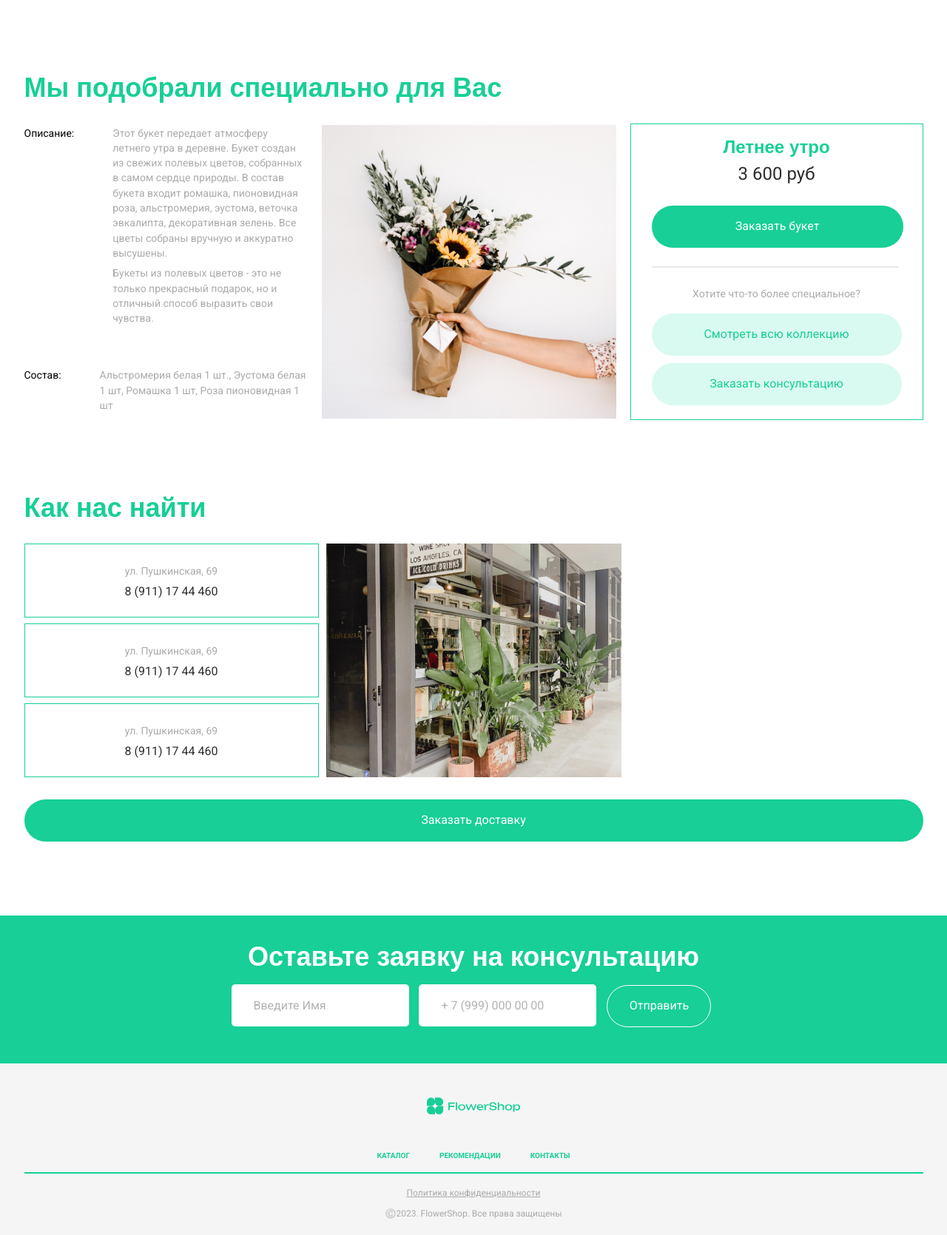
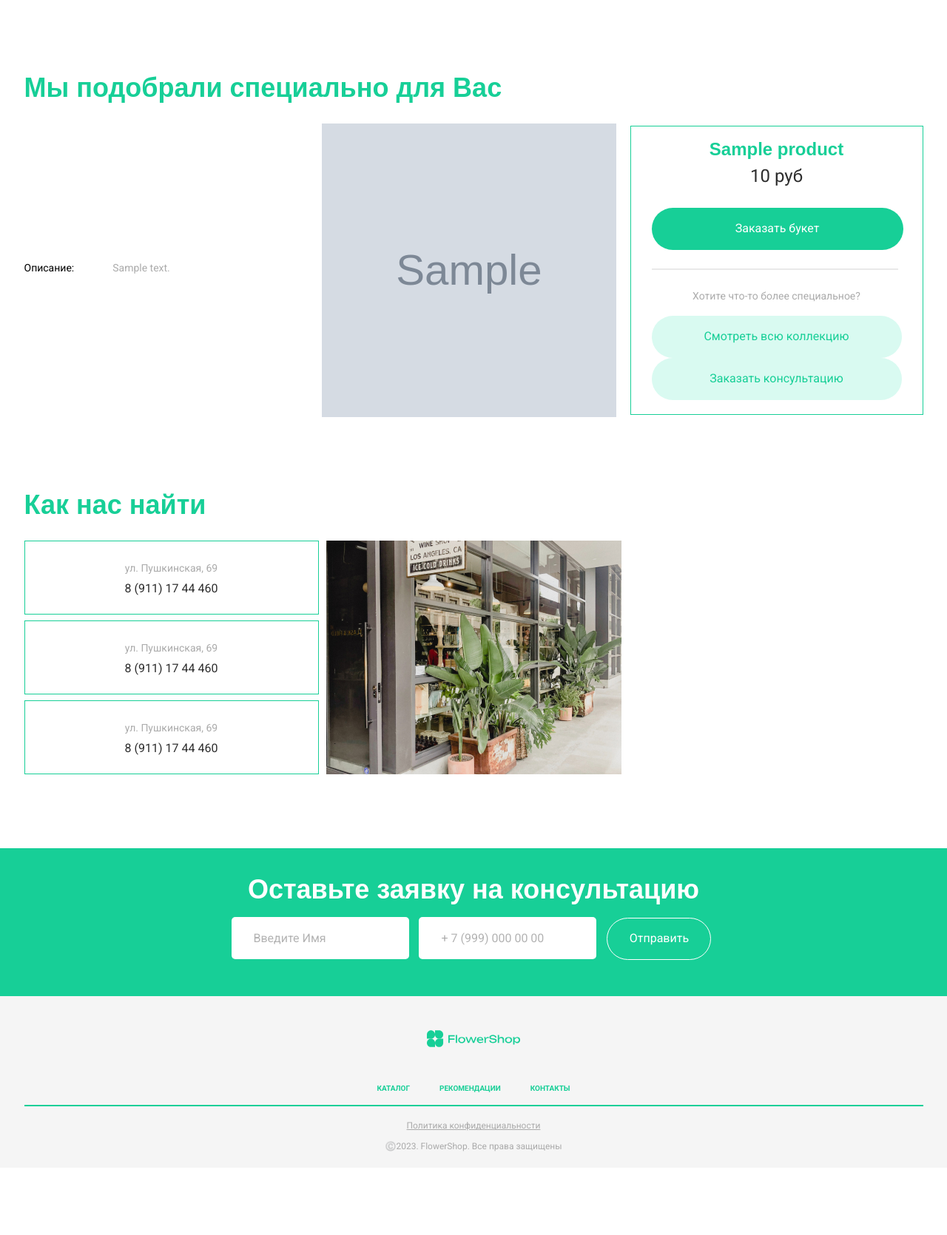
Before and after one commit to MelnikovEI/flowers-shop-site, a Django app: template shop/templates/result.html in a window 1280 px wide. Shown: the part 50-1720 px from the top of the page at 74% size. After the commit the page ends 1607 px from the top, so only its background shows below. Run offline with Django 3.2, Linux system fonts and the light colour scheme; the template is opened without the code that fills it: most values are stand-ins (such as "Sample title", 1, 10 or a date in 2020); grey boxes marked "Sample" are stand-in pictures; a map, chart or similar area stays blank; some web fonts are replaced.

Commit message:
Connect result.html to DB

```diff
--- a/shop/templates/result.html
+++ b/shop/templates/result.html
@@ -12,33 +12,27 @@
 							<span class="card__elems_intro">Описание:</span>
 							<div class="card__items">
 								<p class="card__items_text card__items_text__first">
-									Этот букет передает атмосферу летнего утра в деревне. Букет создан из свежих полевых цветов, собранных в самом сердце природы. В состав букета входит ромашка, пионовидная роза, альстромерия, эустома, веточка эвкалипта, декоративная зелень. Все цветы собраны вручную и аккуратно высушены.
-								</p>
-								<p class="card__items_text">
-									Букеты из полевых цветов - это не только прекрасный подарок, но и отличный способ выразить свои чувства.
+									{{ product.description }}
 								</p>
 							</div>
 						</div>
-						<div class="card__elems ">
-							<span class="card__elems_intro">Состав:</span>
-							<div class="card__items">
-								<p class="card__items_text card__items_text__first">
-									Альстромерия белая 1 шт., Эустома белая 1 шт, Ромашка 1 шт, Роза пионовидная 1 шт
-								</p>
-
-							</div>
-						</div>
 					</div>
-					<img src="{% static 'img/cardImg.jpg' %}" alt="result Img" class="result__block_img">
+					<img src="{{product.image}}" alt="result Img" class="result__block_img">
 					<div class="result__items">
-						<div class="title result__items_title">Летнее утро</div>
-						<div class="result__items_price">3 600 руб</div>
-						<button class="btn result__items_btn">Заказать букет</button>
+						<div class="title result__items_title">{{ product.title }}</div>
+						<div class="result__items_price">{{ product.price }} руб</div>
+						<a href="{% url 'order' product.id %}" >
+							<button class="btn result__items_btn">Заказать букет</button>
+						</a>
 						<hr class="result__items_line" />
 						<div class="result__items_intro">Хотите что-то более специальное?</div>
 						<div class="result__items_block">
-							<button class="btn largeBtn result__items_block__btn">Смотреть всю коллекцию</button>
-							<button class="btn largeBtn result__items_block__btn">Заказать консультацию</button>
+							<a href="{% url 'catalog' %}" >
+								<button class="btn largeBtn result__items_block__btn">Смотреть всю коллекцию</button>
+							</a>
+							<a href="{% url 'consultation' %}" >
+								<button class="btn largeBtn result__items_block__btn">Заказать консультацию</button>
+							</a>
 						</div>
 					</div>
 				</div>
--- a/shop/urls.py
+++ b/shop/urls.py
@@ -7,12 +7,11 @@ from shop import views
 urlpatterns = [
     path('', views.index, name='index'),
     path('card/<int:product_id>', views.card, name='card'),
-    # path('post/<slug:slug>', views.post_detail, name='post_detail'),
     path('catalog/', views.catalog, name='catalog'),
     path('consultation/', views.consultation, name='consultation'),
     path('order/<int:product_id>', views.order, name='order'),
     path('order-step/', views.order_step, name='order_step'),
     path('quiz/', views.quiz, name='quiz'),
     path('quiz-step/', views.quiz_step, name='quiz-step'),
-    path('result/', views.result, name='result'),
+    path('result/<int:product_id>', views.result, name='result'),
 ] + static(settings.MEDIA_URL, document_root=settings.MEDIA_ROOT)
--- a/templates/base-top-foot-consult-contacts.html
+++ b/templates/base-top-foot-consult-contacts.html
@@ -25,7 +25,6 @@
 						<script type="text/javascript" charset="utf-8" async src="https://api-maps.yandex.ru/services/constructor/1.0/js/?um=constructor%3Af39d7a7f1829359b6ffe21ab6356fcaeace17d528d6522dba8772f885c8b1a7d&amp;width=398&amp;height=316&amp;lang=ru_RU&amp;scroll=true"></script>
 					</div>
 				</div>
-				<button class="btn contacts__btn">Заказать доставку</button>
 			</div>
 		</div>
 	</section>
```
Also changed, not shown: shop/views.py (+6 -5 lines).
